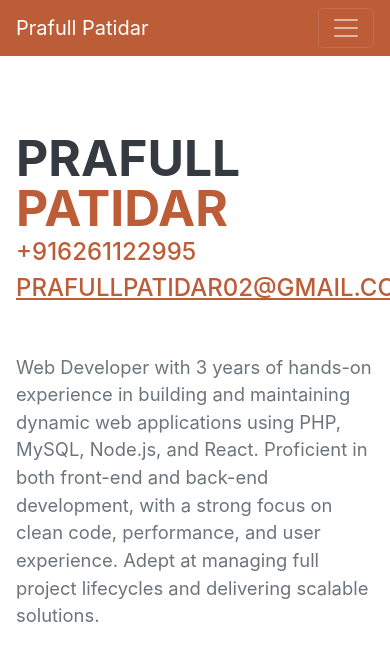
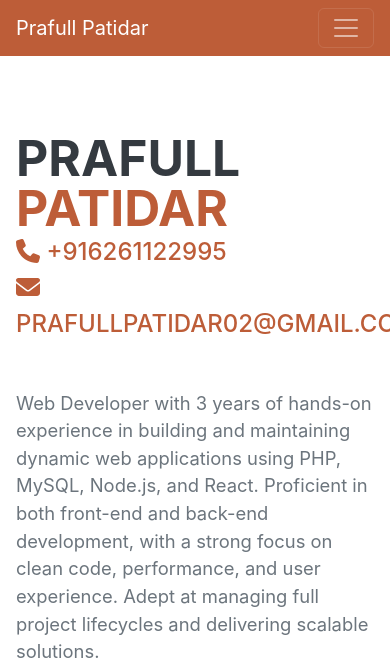
Before and after one commit to prafullpatidar/resume-portfolio, a plain HTML site: page index.html in a window 390 px wide. Shown: the top 660 px of the page. Drawn offline with nearby package versions, Linux system fonts and the light colour scheme; a web font is replaced by a local one.

Commit message:
icon update and phone link add

```diff
--- a/index.html
+++ b/index.html
@@ -43,8 +43,10 @@
                         <span class="text-primary">Patidar</span>
                     </h1>
                     <div class="subheading mb-5">
-                        +916261122995<br>
-                        <a href="mailto:prafullpatidar02@gmail.com">prafullpatidar02@gmail.com</a>
+                        <a  class="social-icon" href="tel:+916261122995" style="text-decoration: none;"><i class="fa fa-phone" aria-hidden="true"></i>
+                             +916261122995</a><br>
+                        <a class="social-icon" href="mailto:prafullpatidar02@gmail.com" style="text-decoration: none;"><i class="fa fa-envelope" aria-hidden="true"></i>
+                             prafullpatidar02@gmail.com</a>
                     </div>
                     <p class="lead mb-5">Web Developer with 3 years of hands-on experience in building and maintaining dynamic web applications using PHP, MySQL, Node.js, and React. Proficient in both front-end and back-end development, with a strong focus on clean code, performance, and user experience. Adept at managing full project lifecycles and delivering scalable solutions.</p>
                     <div class="social-icons">
```
